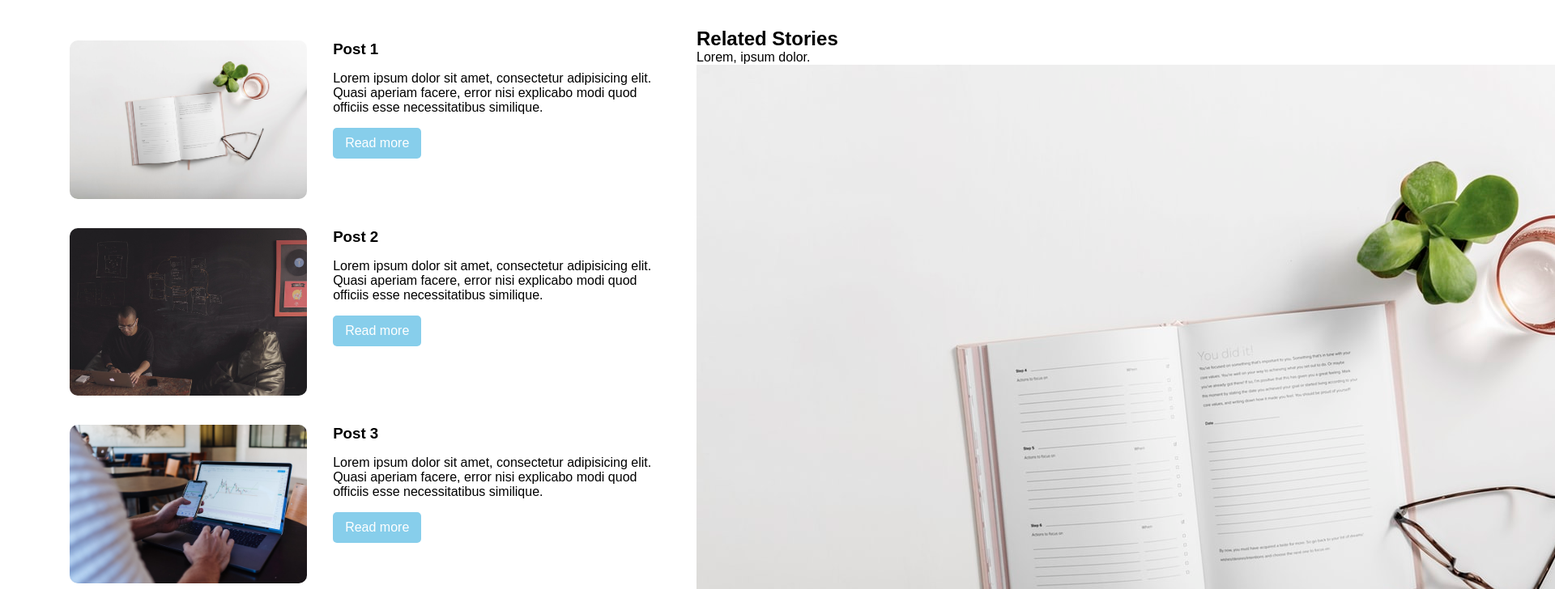
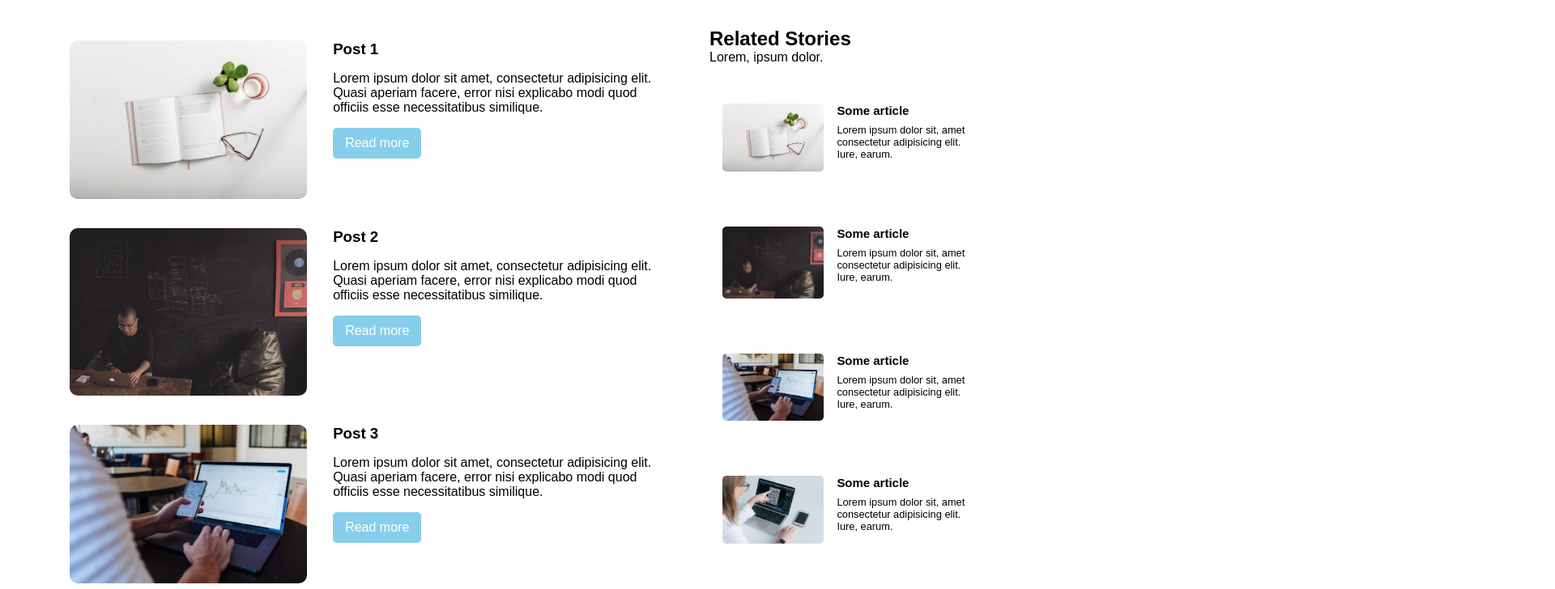
Before and after one commit to ValkyrieQ/HTML-Grid-Workshop, a plain HTML site: page index.html in a window 1280 px wide. Shown: the part 860-1588 px from the top of the page at 81% size, 1920 px wide, since content can reach past the window. Drawn offline with Linux system fonts and the light colour scheme.

Commit message:
Finish CSS post right section

```diff
--- a/css/style.css
+++ b/css/style.css
@@ -220,3 +220,44 @@ ul.menu a:hover {
 }
 
 /* End post left section */
+
+.post-articles-grid-sidebar-title {
+    padding: 0 1rem;
+}
+
+.post-articles-grid-sidebar-item {
+    display: flex;
+    margin-top: 2rem;
+    margin-left: 1rem;
+    padding: 1rem;
+    border-radius: 5px;
+    transition: .3s;
+}
+
+.post-articles-grid-sidebar-item:hover {
+    transform: translateY(-5px);
+    box-shadow: 2px 2px 10px rgba(0, 0, 0, 0.2);
+}
+
+.post-articles-grid-sidebar-item-img {
+    width: 100%;
+}
+.post-articles-grid-sidebar-item-img img {
+    width: 100%;
+    border-radius: 5px;
+}
+
+.post-articles-grid-sidebar-item-content {
+    margin-left: 1rem;
+    font-size: .8rem;
+}
+.post-articles-grid-sidebar-item-content a {
+    text-decoration: none;
+    color: #000;
+}
+
+.post-articles-grid-sidebar-item-content p {
+    margin-top: .5rem;
+}
+
+/* End post right section */
--- a/index.html
+++ b/index.html
@@ -189,7 +189,7 @@
                 <img src="img/articles-1.jpg" alt="article 1" />
               </div>
               <div class="post-articles-grid-sidebar-item-content">
-                <h3>Some article</h3>
+                <h3><a href="#">Some article</a></h3>
                 <p>
                   Lorem ipsum dolor sit, amet consectetur adipisicing elit.
                   Iure, earum.
@@ -201,7 +201,7 @@
                 <img src="img/articles-2.jpg" alt="article 2" />
               </div>
               <div class="post-articles-grid-sidebar-item-content">
-                <h3>Some article</h3>
+                <h3><a href="#">Some article</a></h3>
                 <p>
                   Lorem ipsum dolor sit, amet consectetur adipisicing elit.
                   Iure, earum.
@@ -213,7 +213,7 @@
                 <img src="img/articles-3.jpg" alt="article 3" />
               </div>
               <div class="post-articles-grid-sidebar-item-content">
-                <h3>Some article</h3>
+                <h3><a href="#">Some article</a></h3>
                 <p>
                   Lorem ipsum dolor sit, amet consectetur adipisicing elit.
                   Iure, earum.
@@ -225,7 +225,7 @@
                 <img src="img/articles-4.jpg" alt="article 4" />
               </div>
               <div class="post-articles-grid-sidebar-item-content">
-                <h3>Some article</h3>
+                <h3><a href="#">Some article</a></h3>
                 <p>
                   Lorem ipsum dolor sit, amet consectetur adipisicing elit.
                   Iure, earum.
```
